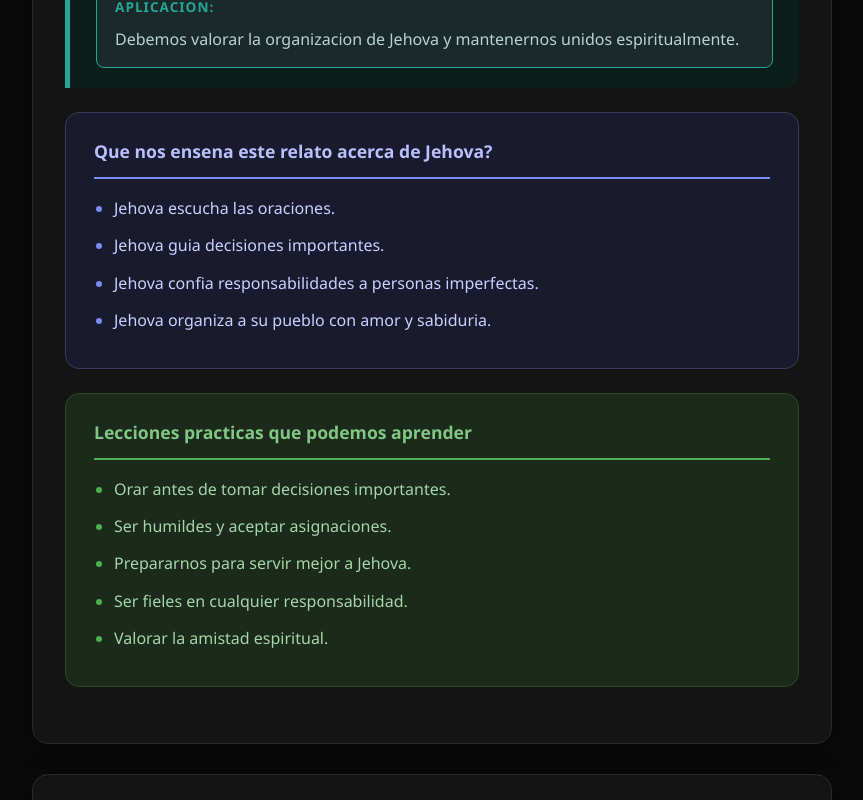
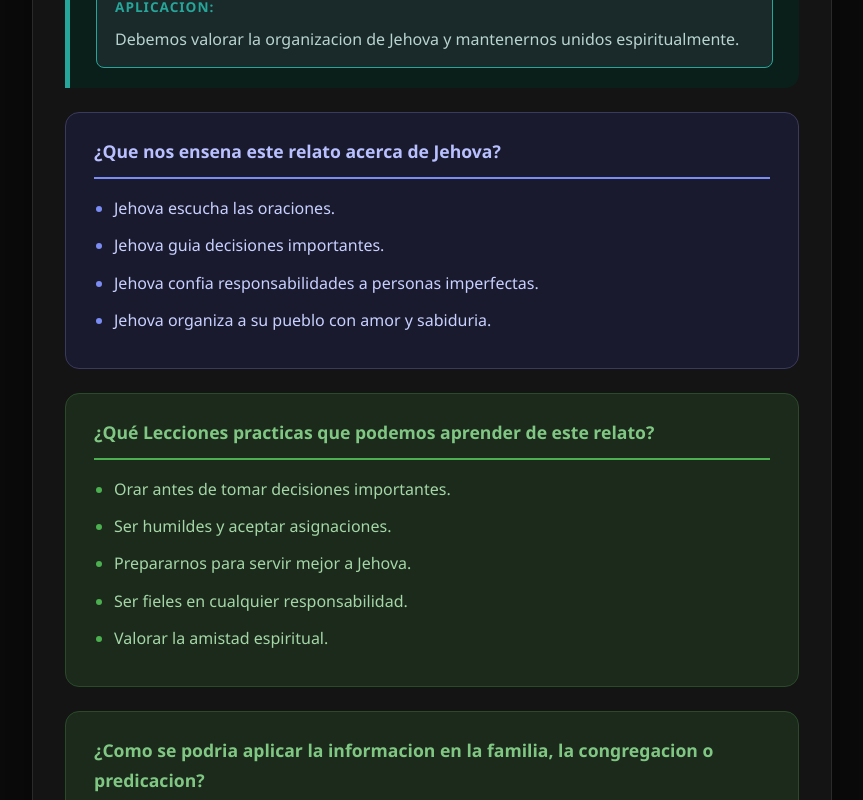
Before and after one commit to santicl/speech, a React (Create React App) app: page / in a window 1280 px wide. Shown: the part 2080-2880 px from the top of the page, without its empty margins (208-1071 px from the left). Built offline with nearby package versions, Linux system fonts and the light colour scheme.

Commit message:
new leason fix

```diff
--- a/src/leason.jsx
+++ b/src/leason.jsx
@@ -168,7 +168,7 @@ export default function DiscourseLessons80And81() {
           </div>
 
           <div className="reflection-section">
-            <h3 className="reflection-title">Que nos ensena este relato acerca de Jehova?</h3>
+            <h3 className="reflection-title">¿Que nos ensena este relato acerca de Jehova?</h3>
             <ul className="reflection-list">
               <li>Jehova escucha las oraciones.</li>
               <li>Jehova guia decisiones importantes.</li>
@@ -178,7 +178,7 @@ export default function DiscourseLessons80And81() {
           </div>
 
           <div className="lessons-section">
-            <h3 className="lessons-title">Lecciones practicas que podemos aprender</h3>
+            <h3 className="lessons-title">¿Qué Lecciones practicas que podemos aprender de este relato?</h3>
             <ul className="lessons-list">
               <li>Orar antes de tomar decisiones importantes.</li>
               <li>Ser humildes y aceptar asignaciones.</li>
@@ -186,6 +186,10 @@ export default function DiscourseLessons80And81() {
               <li>Ser fieles en cualquier responsabilidad.</li>
               <li>Valorar la amistad espiritual.</li>
             </ul>
+          </div>
+
+          <div className="lessons-section">
+            <h3 className="lessons-title">¿Como se podria aplicar la informacion en la familia, la congregacion o predicacion?</h3>
           </div>
         </div>
 
@@ -276,7 +280,7 @@ export default function DiscourseLessons80And81() {
           </div>
 
           <div className="reflection-section">
-            <h3 className="reflection-title">Que nos ensena este relato acerca de Jehova?</h3>
+            <h3 className="reflection-title">¿Que nos ensena este relato acerca de Jehova?</h3>
             <ul className="reflection-list">
               <li>Jehova desea que seamos felices.</li>
               <li>Jehova ensena amor, justicia y misericordia.</li>
@@ -286,7 +290,7 @@ export default function DiscourseLessons80And81() {
           </div>
 
           <div className="lessons-section">
-            <h3 className="lessons-title">Lecciones practicas que podemos aprender</h3>
+            <h3 className="lessons-title">¿Qué Lecciones practicas que podemos aprender de este relato?</h3>
             <ul className="lessons-list">
               <li>Amar a todos sin favoritismo.</li>
               <li>Perdonar rapidamente.</li>
@@ -295,6 +299,9 @@ export default function DiscourseLessons80And81() {
               <li>Buscar primero lo espiritual.</li>
               <li>Imitar la forma de ensenar de Jesus.</li>
             </ul>
+          </div>
+          <div className="lessons-section">
+            <h3 className="lessons-title">¿Como se podria aplicar la informacion en la familia, la congregacion o predicacion?</h3>
           </div>
         </div>
 
```
